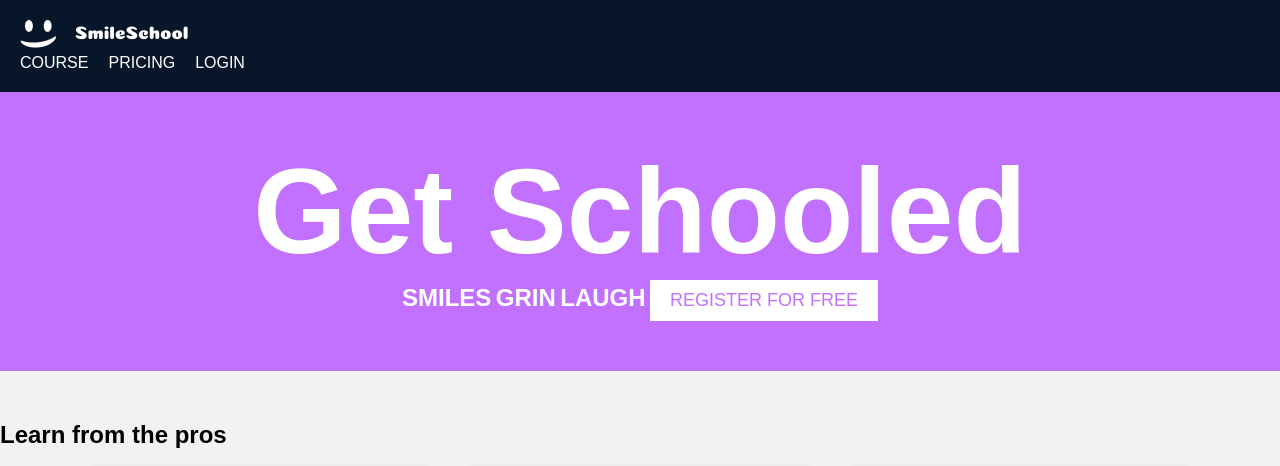
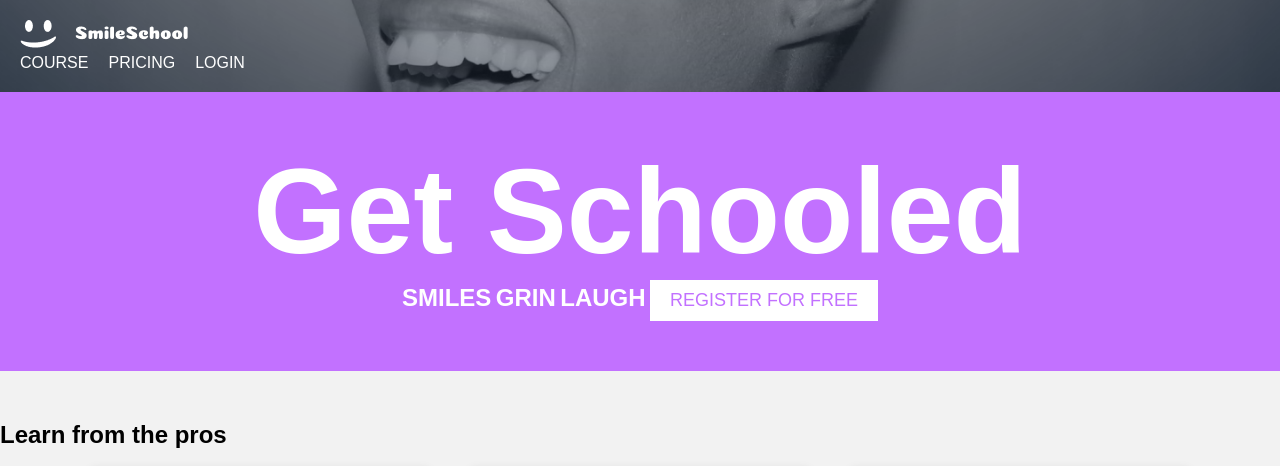
Before and after one commit to KiriManii/alx_html_css, a plain HTML site: page css_advanced/index.html in a window 1280 px wide. Shown: the top 466 px of the page. Drawn offline with Linux system fonts and the light colour scheme.

Commit message:
Add background image and add readme.md file

```diff
--- a/css_advanced/styles.css
+++ b/css_advanced/styles.css
@@ -17,6 +17,13 @@ header {
     display: flex;
     justify-content: space-between;
     align-items: center;
+}
+
+header {
+    background-image: url('images/Object.png'); /* Replace with your image path */
+    background-size: cover;
+    background-position: center;
+    background-repeat: no-repeat;
 }
 
 nav ul {
```
Also changed, not shown: 1 other file.
